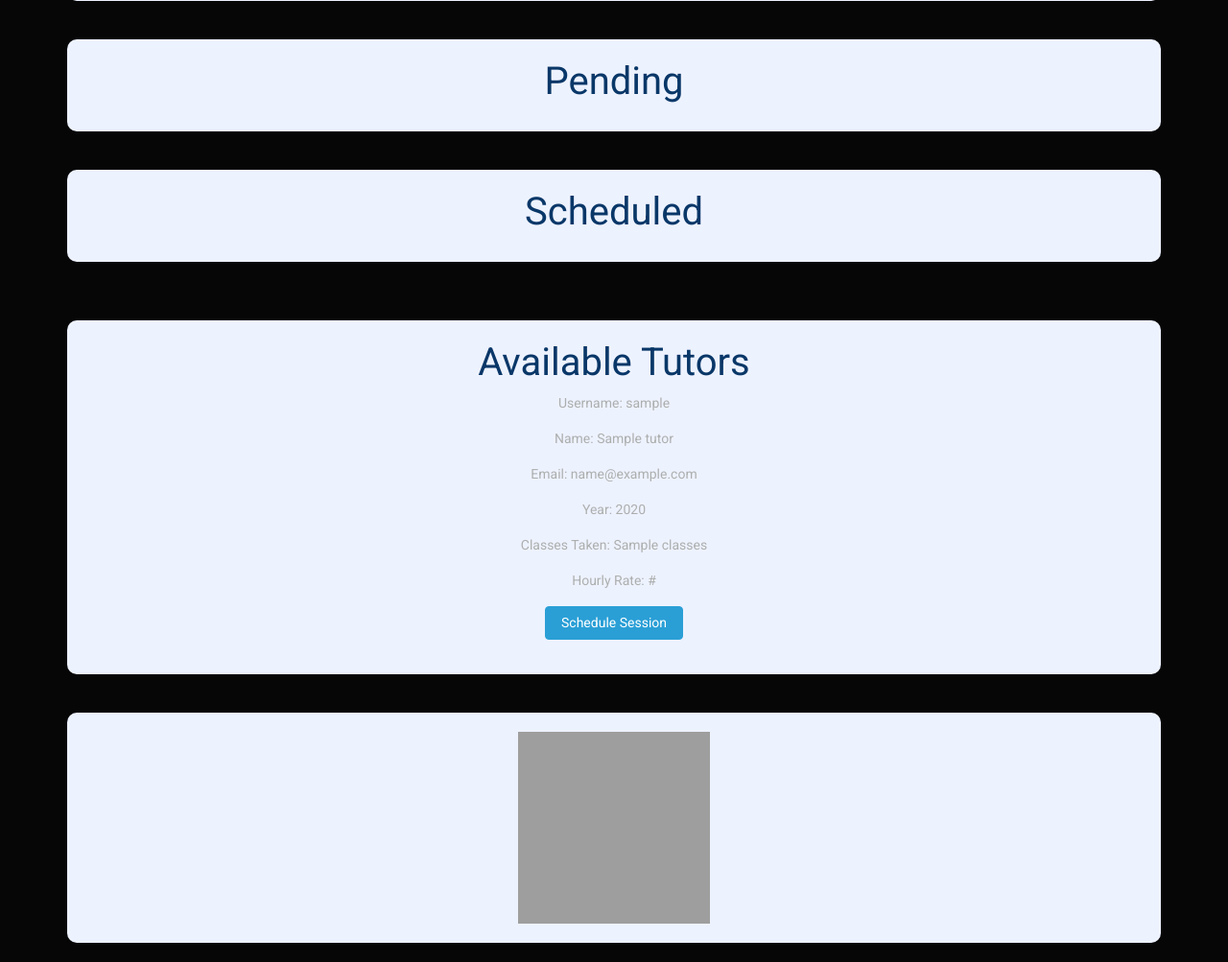
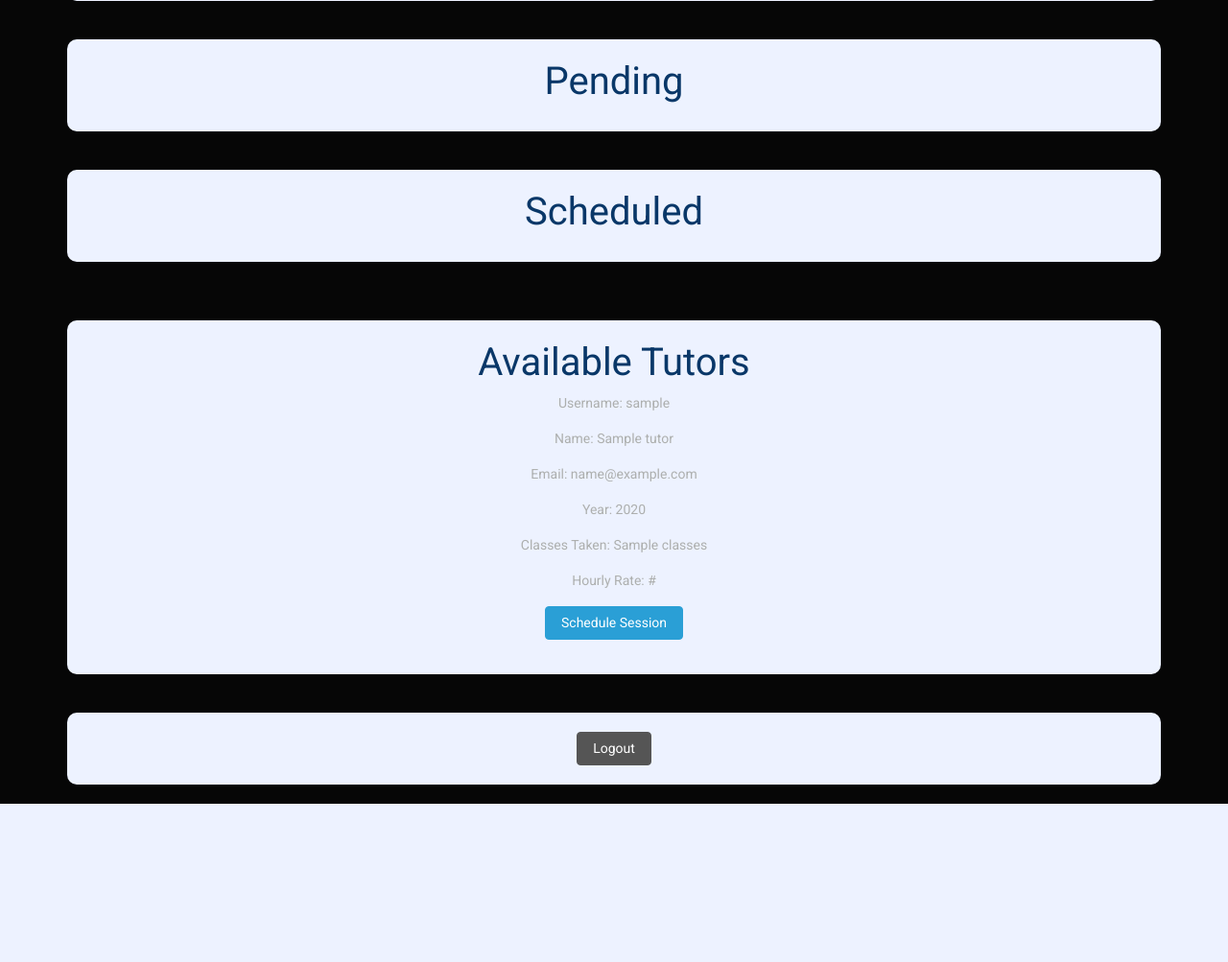
Before and after one commit to mro9kh/TutorMeFullStack, a Django app: template templates/student/home.html in a window 1280 px wide. Shown: the part 436-1439 px from the top of the page at 96% size. After the commit the page ends 1274 px from the top, so only its background shows below. Run offline with Django 4.2, Linux system fonts and the light colour scheme; the template is opened without the code that fills it: most values are stand-ins (such as "Sample title", 1, 10 or a date in 2020); data that the repository does not hold is empty; parts of the project's set-up code (start-up, migrations or seed data) failed here and were passed over; some libraries are stand-ins or nearby versions; grey boxes are pictures that could not be loaded.

Commit message:
logout button on home pages

```diff
--- a/templates/student/home.html
+++ b/templates/student/home.html
@@ -101,7 +101,7 @@
       </div>
       <div class="container">
         <div class="text-center">
-        <img src="https://t3.ftcdn.net/jpg/03/13/52/10/360_F_313521088_pP5Zqe3CxqCbGfDoKI2VbfIfLw6xcrYI.jpg" width="200" height="200"/>
+          <a class="btn btn-secondary" href="/logout" role="button">Logout</a>
         </div>
       </div>
 </body>
--- a/templates/tutor/home.html
+++ b/templates/tutor/home.html
@@ -75,7 +75,7 @@
 
     <div class="container">
       <div class="text-center">
-      <img src="https://t3.ftcdn.net/jpg/03/13/52/10/360_F_313521088_pP5Zqe3CxqCbGfDoKI2VbfIfLw6xcrYI.jpg" width="200" height="200"/>
+        <a class="btn btn-secondary" href="/logout" role="button">Logout</a>
       </div>
     </div>
 
```
